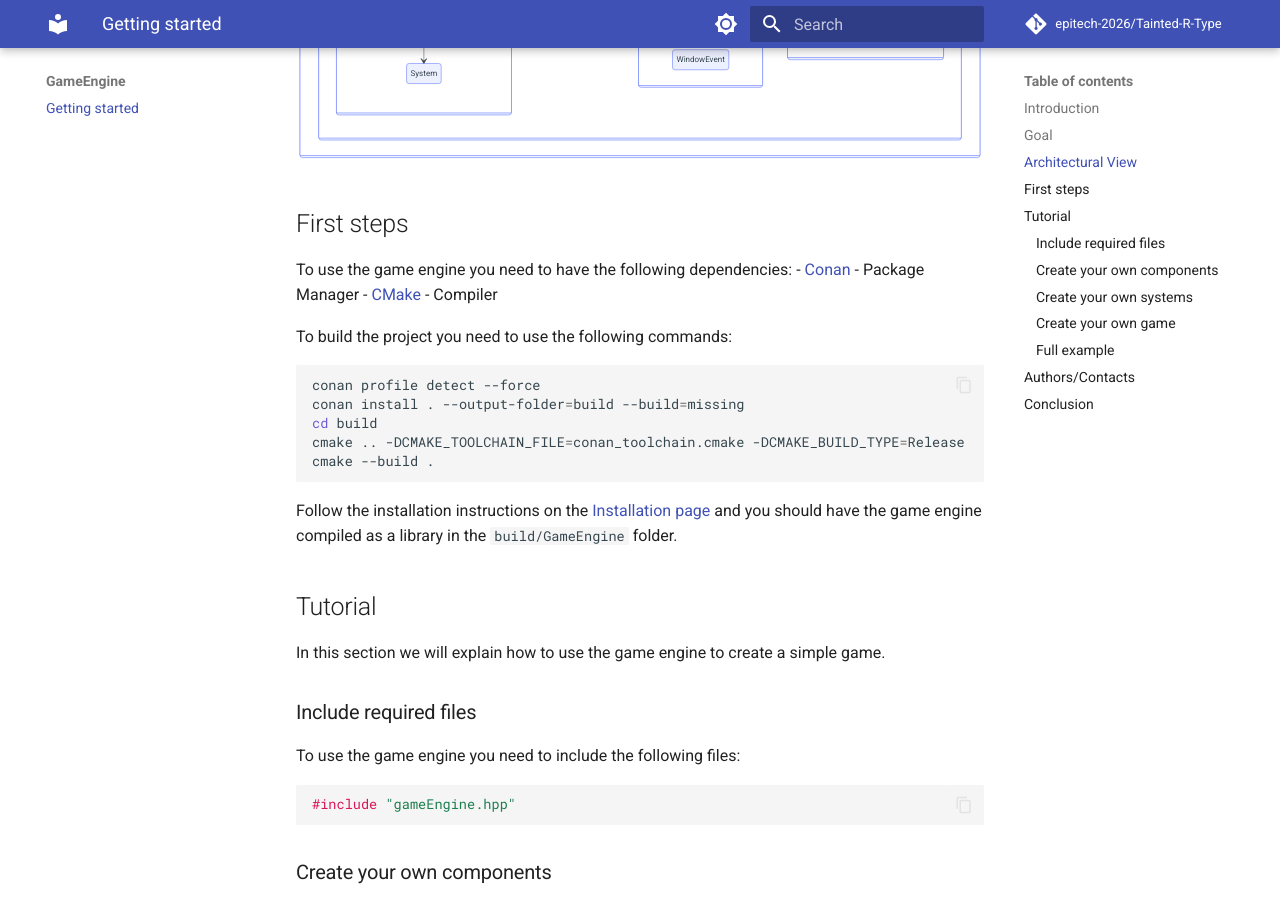
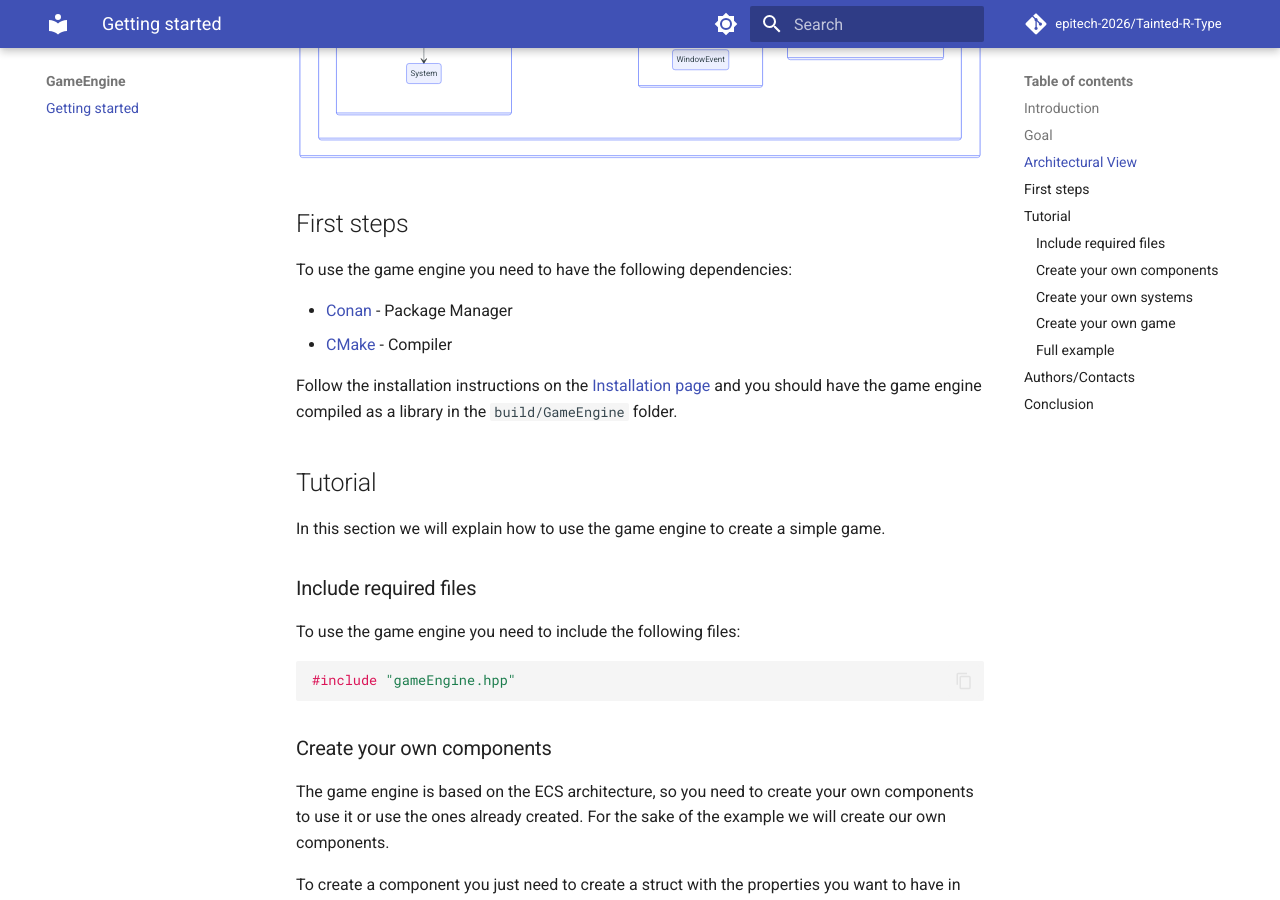
Before and after one commit to lennydelgado/AREA-Doc, an MkDocs documentation site: the page built from docs/GameEngine/gameEngine.md, in a window 1280 px wide and 900 px high, scrolled down 821 px. Built offline with MkDocs 1.6.1 and Material for MkDocs 9.7.7, drawn with Linux system fonts in a browser that asks for light colours; comment, search, counter and statistics services are not loaded.

Commit message:
Automated push: 2023-10-20 11:13:39 modification to doc website

````diff
--- a/docs/GameEngine/gameEngine.md
+++ b/docs/GameEngine/gameEngine.md
@@ -76,17 +76,9 @@ Expliquez le système de réseau et comment il fonctionne.
 ## First steps
 
 To use the game engine you need to have the following dependencies:
+
 - [Conan](https://conan.io/) - Package Manager
 - [CMake](https://cmake.org/) - Compiler
-
-To build the project you need to use the following commands:
-``` bash
-conan profile detect --force
-conan install . --output-folder=build --build=missing
-cd build
-cmake .. -DCMAKE_TOOLCHAIN_FILE=conan_toolchain.cmake -DCMAKE_BUILD_TYPE=Release
-cmake --build .
-```
 
 Follow the installation instructions on the [Installation page](https://lennydelgado.github.io/R-Type-Doc/) and you should have the game engine compiled as a library in the `build/GameEngine` folder.
 
````
